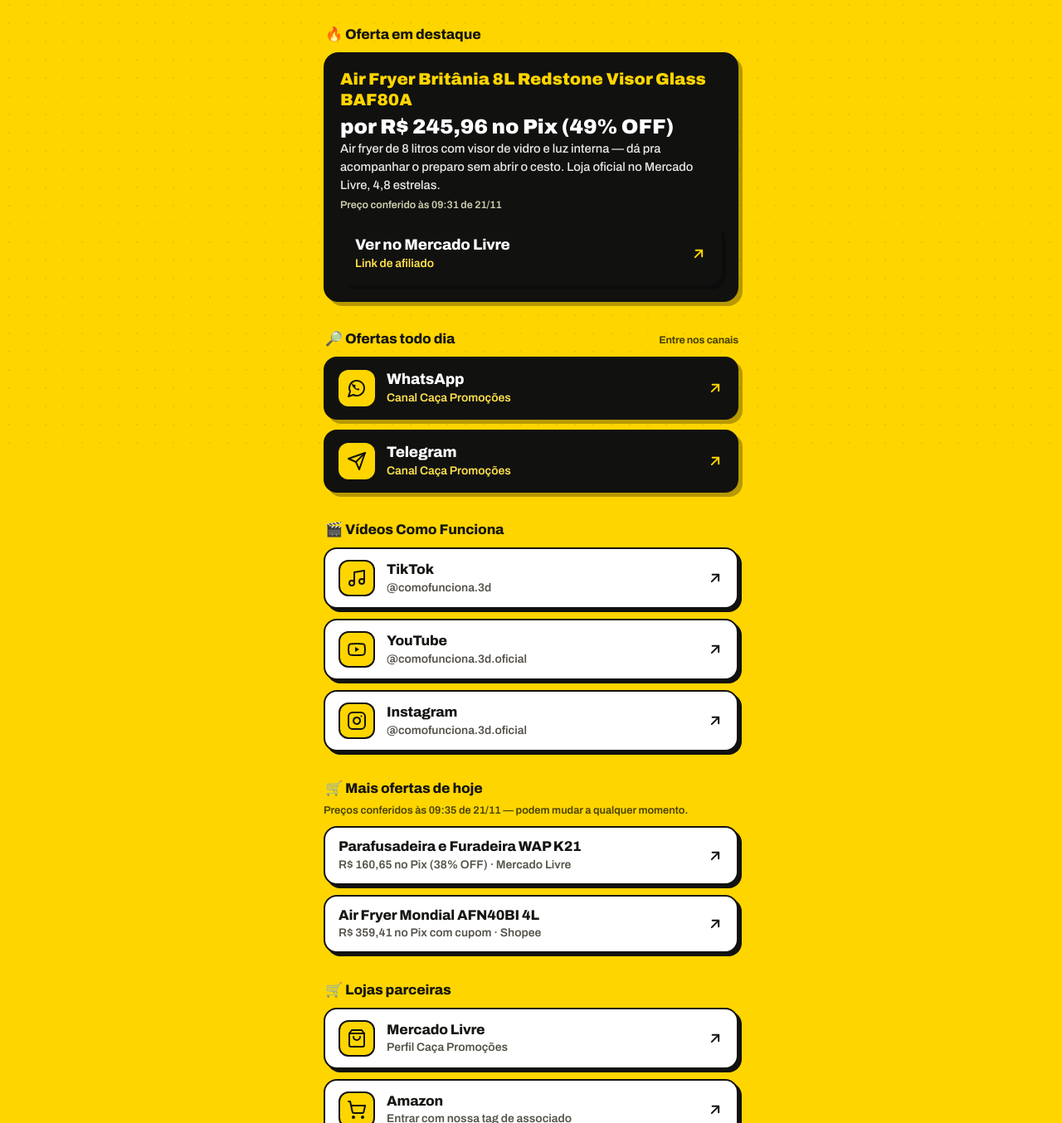
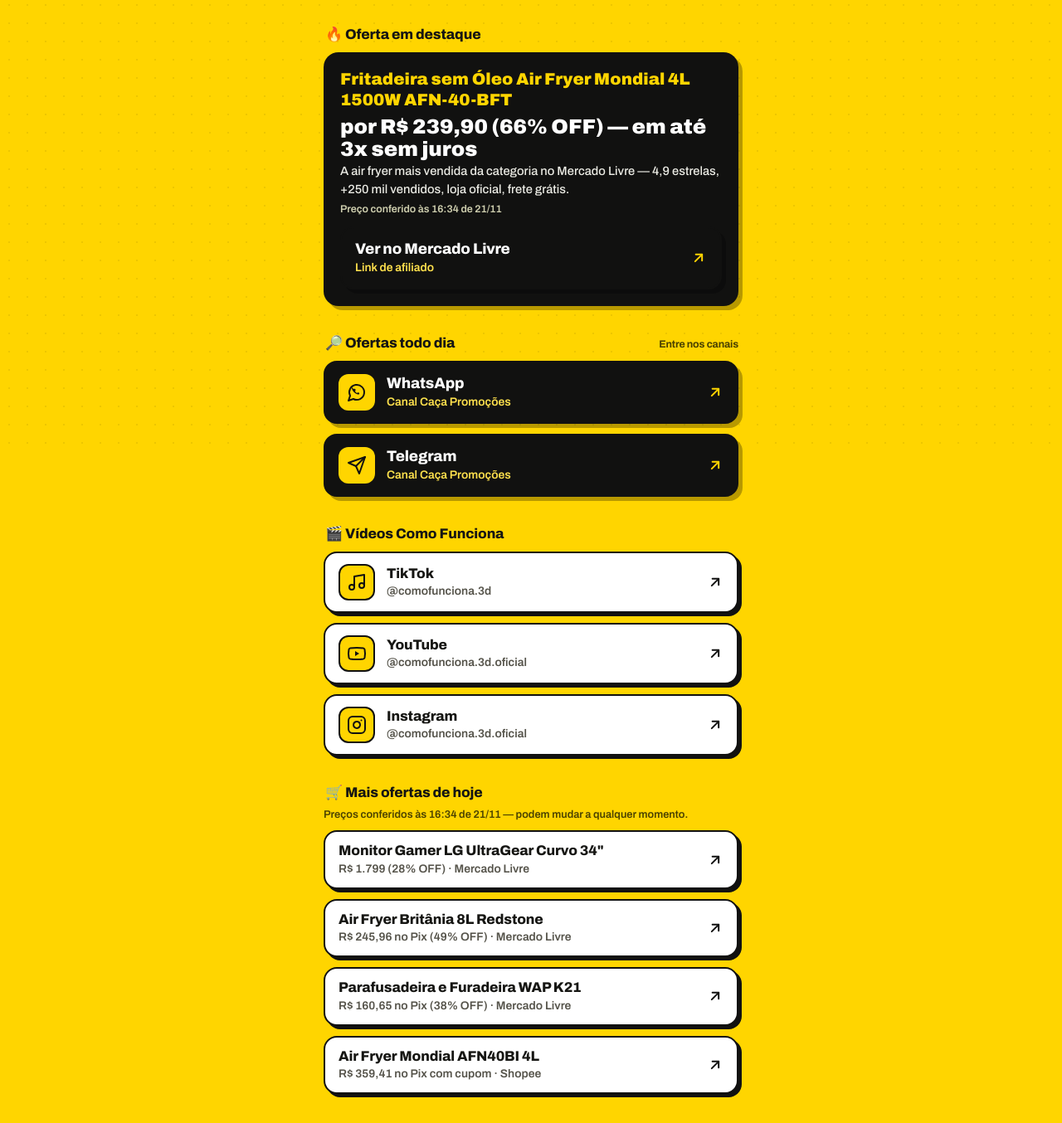
Before and after one commit to achadododia59/achadododia59.github.io, a plain HTML site: page index.html in a window 1280 px wide. Shown: the part 247-1601 px from the top of the page at 83% size. Drawn offline with Linux system fonts and the light colour scheme.

Commit message:
Atualiza destaque e ofertas de 21/11

```diff
--- a/index.html
+++ b/index.html
@@ -247,11 +247,11 @@
       <section aria-labelledby="sec-destaque">
         <h2 id="sec-destaque">🔥 Oferta em destaque</h2>
         <div class="destaque-card">
-          <p class="destaque-prod">Air Fryer Britânia 8L Redstone Visor Glass BAF80A</p>
-          <p class="destaque-preco">por R$ 245,96 no Pix (49% OFF)</p>
-          <p class="destaque-info">Air fryer de 8 litros com visor de vidro e luz interna — dá pra acompanhar o preparo sem abrir o cesto. Loja oficial no Mercado Livre, 4,8 estrelas.</p>
-          <p class="destaque-carimbo">Preço conferido às 09:31 de 21/11</p>
-          <a data-goatcounter-click="destaque-oferta" class="btn btn-primary" href="https://meli.la/1hxhL6U" target="_blank" rel="noopener noreferrer" aria-label="Ver a Air Fryer Britânia 8L no Mercado Livre (abre em nova aba)">
+          <p class="destaque-prod">Fritadeira sem Óleo Air Fryer Mondial 4L 1500W AFN-40-BFT</p>
+          <p class="destaque-preco">por R$ 239,90 (66% OFF) — em até 3x sem juros</p>
+          <p class="destaque-info">A air fryer mais vendida da categoria no Mercado Livre — 4,9 estrelas, +250 mil vendidos, loja oficial, frete grátis.</p>
+          <p class="destaque-carimbo">Preço conferido às 16:34 de 21/11</p>
+          <a data-goatcounter-click="destaque-oferta" class="btn btn-primary" href="https://meli.la/2emETKH" target="_blank" rel="noopener noreferrer" aria-label="Ver a Air Fryer Mondial 4L no Mercado Livre (abre em nova aba)">
             <span class="txt">
               <span class="t">Ver no Mercado Livre</span>
               <span class="s">Link de afiliado</span>
@@ -341,8 +341,22 @@
       <!-- OFERTAS-INICIO: as rodadas substituem TODO o miolo entre OFERTAS-INICIO e OFERTAS-FIM pelas DEMAIS ofertas postadas no dia (fora a do destaque), no mesmo formato de linhas compactas, com a nota de conferência da rodada. -->
       <section aria-labelledby="sec-ofertas-dia">
         <h2 id="sec-ofertas-dia">🛒 Mais ofertas de hoje</h2>
-        <p class="ofertas-nota">Preços conferidos às 09:35 de 21/11 — podem mudar a qualquer momento.</p>
+        <p class="ofertas-nota">Preços conferidos às 16:34 de 21/11 — podem mudar a qualquer momento.</p>
         <div class="links">
+          <a data-goatcounter-click="oferta-mercadolivre" class="btn btn-light" href="https://meli.la/1zfRpYn" target="_blank" rel="noopener noreferrer" aria-label="Monitor Gamer LG UltraGear Curvo 34&quot; — ver no Mercado Livre (abre em nova aba)">
+            <span class="txt">
+              <span class="t">Monitor Gamer LG UltraGear Curvo 34"</span>
+              <span class="s">R$ 1.799 (28% OFF) · Mercado Livre</span>
+            </span>
+            <span class="arrow" aria-hidden="true"><svg viewBox="0 0 24 24" fill="none" stroke="currentColor" stroke-width="2.4" stroke-linecap="round" stroke-linejoin="round"><path d="M7 17 17 7"></path><path d="M8 7h9v9"></path></svg></span>
+          </a>
+          <a data-goatcounter-click="oferta-mercadolivre" class="btn btn-light" href="https://meli.la/1hxhL6U" target="_blank" rel="noopener noreferrer" aria-label="Air Fryer Britânia 8L — ver no Mercado Livre (abre em nova aba)">
+            <span class="txt">
+              <span class="t">Air Fryer Britânia 8L Redstone</span>
+              <span class="s">R$ 245,96 no Pix (49% OFF) · Mercado Livre</span>
+            </span>
+            <span class="arrow" aria-hidden="true"><svg viewBox="0 0 24 24" fill="none" stroke="currentColor" stroke-width="2.4" stroke-linecap="round" stroke-linejoin="round"><path d="M7 17 17 7"></path><path d="M8 7h9v9"></path></svg></span>
+          </a>
           <a data-goatcounter-click="oferta-mercadolivre" class="btn btn-light" href="https://meli.la/2yeTWLV" target="_blank" rel="noopener noreferrer" aria-label="Parafusadeira e Furadeira WAP K21 — ver no Mercado Livre (abre em nova aba)">
             <span class="txt">
               <span class="t">Parafusadeira e Furadeira WAP K21</span>
```
